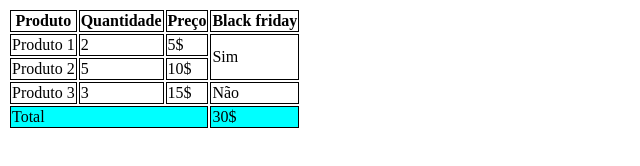
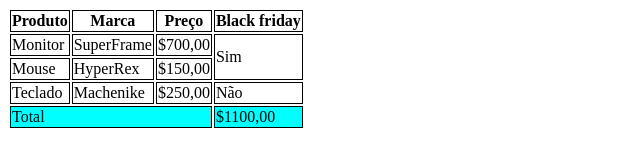
Before and after one commit to Wendel-dev-one/aula-tabela, a plain HTML site: page index.html in a window 1280 px wide. Shown: the whole page, without its empty margins (0-640 px from the left). Drawn offline with Linux system fonts and the light colour scheme.

Commit message:
trocado os produtos e seus preços

```diff
--- a/index.html
+++ b/index.html
@@ -1,15 +1,17 @@
 <!DOCTYPE html>
 <html lang="en">
+
 <head>
     <meta charset="UTF-8">
     <meta name="viewport" content="width=device-width, initial-scale=1.0">
     <title>Document</title>
     <style>
-        th, td {
+        th,
+        td {
             border: 1px solid black;
         }
 
-        tfoot{
+        tfoot {
             background-color: cyan;
         }
     </style>
@@ -17,13 +19,14 @@
 
 
 </head>
+
 <body>
 
     <table>
         <thead>
             <tr>
                 <th>Produto</th>
-                <th>Quantidade</th>
+                <th>Marca</th>
                 <th>Preço</th>
                 <th>Black friday</th>
             </tr>
@@ -31,20 +34,20 @@
 
         <tbody>
             <tr>
-                <td >Produto 1</td>
-                <td>2</td>
-                <td>5$</td>
+                <td>Monitor</td>
+                <td>SuperFrame</td>
+                <td>$700,00</td>
                 <td rowspan="2">Sim</td>
             </tr>
             <tr>
-                <td>Produto 2</td>
-                <td>5</td>
-                <td>10$</td>
+                <td>Mouse</td>
+                <td>HyperRex</td>
+                <td>$150,00</td>
             </tr>
             <tr>
-                <td>Produto 3</td>
-                <td>3</td>
-                <td>15$</td>
+                <td>Teclado</td>
+                <td>Machenike</td>
+                <td>$250,00</td>
                 <td>Não</td>
             </tr>
         </tbody>
@@ -52,9 +55,9 @@
         <tfoot>
             <tr>
                 <td colspan="3">Total</td>
-                <td>30$</td>
+                <td>$1100,00</td>
             </tr>
-        </tfood>
+            </tfood>
 
 
     </table>
@@ -65,16 +68,20 @@
 
 
 </body>
+
 </html>
 
 <!DOCTYPE html>
 <html lang="en">
+
 <head>
     <meta charset="UTF-8">
     <meta name="viewport" content="width=device-width, initial-scale=1.0">
     <title>Document</title>
 </head>
+
 <body>
 
 </body>
+
 </html>
```
